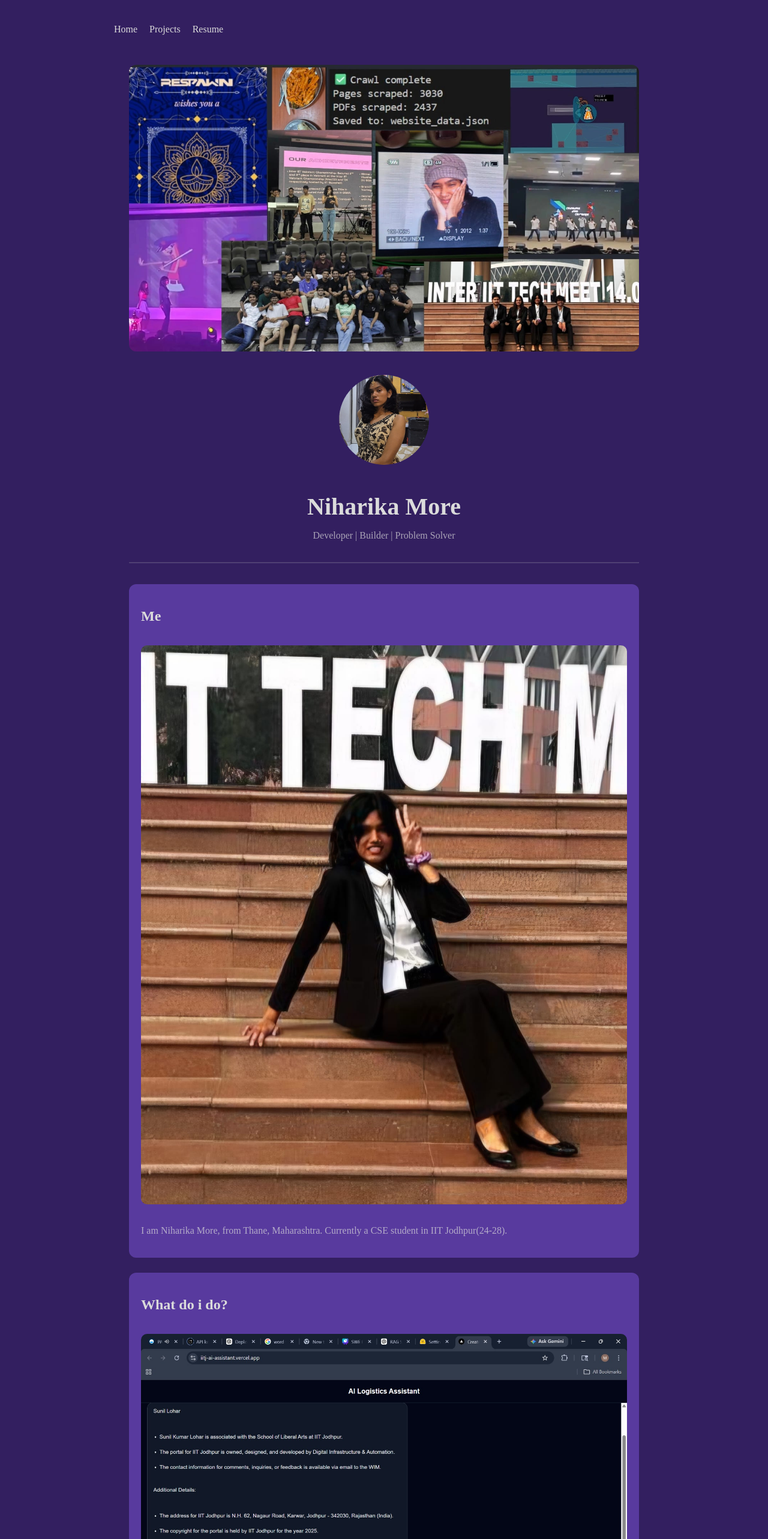
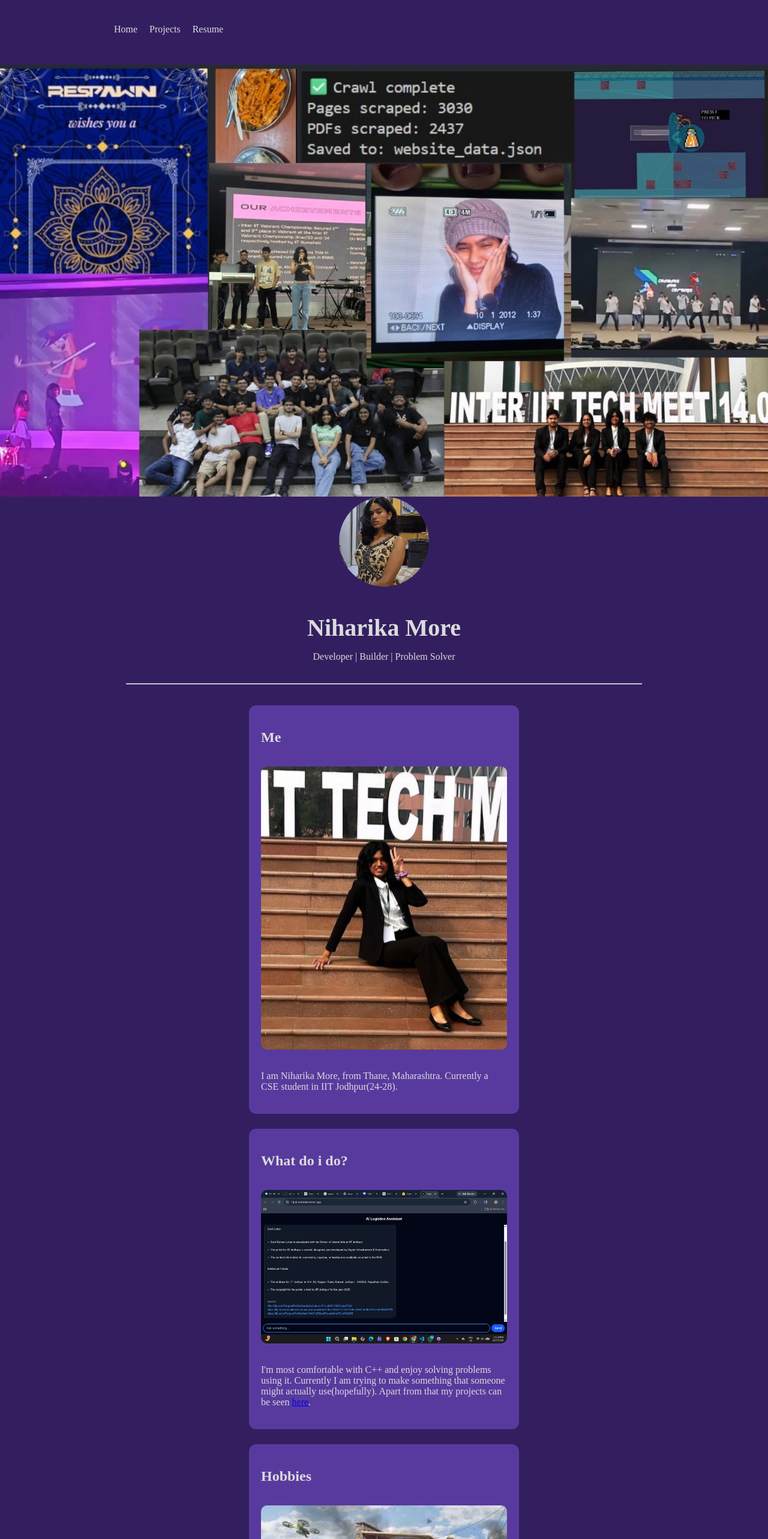
Before and after one commit to nih8/portfolio, a Next.js app: page / in a window 1280 px wide. Shown: the top 2566 px of the page at 60% size. Built offline with nearby package versions, Linux system fonts and the light colour scheme.

Commit message:
Update page.tsx

```diff
--- a/app/page.tsx
+++ b/app/page.tsx
@@ -12,24 +12,28 @@ export default function Home() {
   };
 
   return (
-    <main
-      style={{
-        maxWidth: "850px",
+   <main style={{
     margin: "auto",
     padding: "20px",
   }}
 >
-
-      {/* Life collage */}
+   <div
+  style={{
+    width: "100vw",
+    marginLeft: "calc(-50vw + 50%)",
+  }}
+>
   <img
     src="/collage 3.jpeg"
     alt="My life collage"
     style={{
       width: "100%",
-          borderRadius: "12px",
-          marginBottom: "35px",
+      height: "auto",
+      display: "block",
     }}
   />
+</div>
+
 
 
       {/* Profile section */}
@@ -58,7 +62,7 @@ export default function Home() {
         </h1>
 
 
-        <p style={{ opacity: 0.7 }}>
+        <p color="#dbdbdb" >
           Developer | Builder | Problem Solver
         </p>
 
@@ -68,7 +72,7 @@ export default function Home() {
       <hr
         style={{
           margin: "35px 0",
-          opacity: 0.2,
+          //opacity: 0.2,
         }}
       />
 
@@ -78,6 +82,12 @@ export default function Home() {
 
       <div
         style={{
+
+          width: "70%",
+  maxWidth: "450px",
+  borderRadius: "10px",
+  margin: "15px auto",
+  //display: "block",
           display: "grid",
           gap: "25px",
         }}
@@ -98,7 +108,7 @@ export default function Home() {
           />
 
 
-          <p style={{ opacity: 0.7 }}>
+          <p >
             I am Niharika More, from Thane, Maharashtra.
             Currently a CSE student in IIT Jodhpur(24-28).
           </p>
@@ -122,7 +132,7 @@ export default function Home() {
           />
 
 
-          <p style={{ opacity: 0.7 }}>
+          <p >
             I'm most comfortable with C++ and enjoy solving
             problems using it. Currently I am trying to make
             something that someone might actually use(hopefully).
@@ -151,7 +161,7 @@ export default function Home() {
           />
 
 
-          <p style={{ opacity: 0.7 }}>
+          <p >
             I like working out and playing mobile games.
             I also enjoy watching youtube.
             I like trying new food as well.
@@ -174,7 +184,7 @@ export default function Home() {
           />
 
 
-          <ul style={{ opacity: 0.7 }}>
+          <ul >
 
             <li>
               I like cats but im scared to approach them first:(
```
Lines whose indentation alone changed are shown as unchanged.
